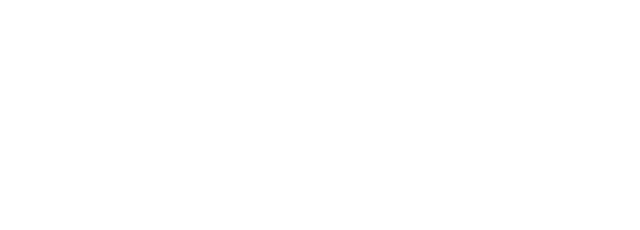
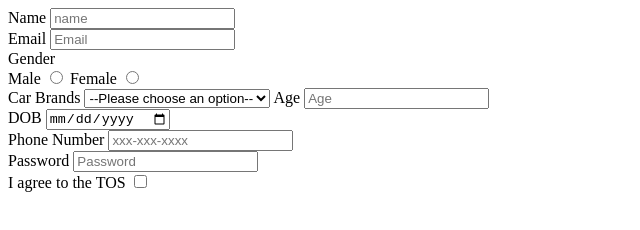
Before and after one commit to acciojob/signup-form-car-rohan1207, a website: page main.html in a window 1280 px wide. Shown: the whole page, without its empty margins (0-640 px from the left). Drawn offline with Linux system fonts and the light colour scheme.

Commit message:
created a submission

```diff
--- a/main.html
+++ b/main.html
@@ -8,6 +8,35 @@
 
 <body>
 	<!-- the entire body must be written by student -->
+	<form method="post">
+		<label>Name</label>
+		<input type="Text" required id="name" placeholder="name"><br>
+
+		<label>Email</label>
+		<input type="Email" required id="email" placeholder="Email"><br>
+		<label>Gender</label><br>
+		<label>Male</label>
+		<input  name="gender"value="male" type="radio" required >
+		<label>Female</label>
+		<input  name="gender" value="female" type="radio" required ><br>
+		<label>Car Brands</label>
+		<select >
+			<option>--Please choose an option--</option>
+			<option>Audi</option>
+			<option>MCD</option>
+		</select>
+		<label>Age</label>
+		<input type="number" required id="age" placeholder="Age"><br>
+		<label>DOB</label>
+		<input type="date" required id="dob"><br>
+		<label>Phone Number</label>
+		<input type="tel" id="tel" placeholder="xxx-xxx-xxxx
+"><br>
+		<label>Password</label>
+		<input type="password" required id="password" placeholder="Password"><br>
+		<label>I agree to the TOS</label>
+		<input type="checkbox" required id="tos">
+	</form>
     <script type="text/javascript" src="./script.js">
 </script>
 
```
